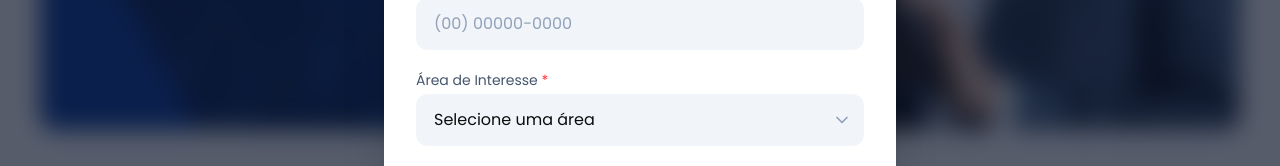
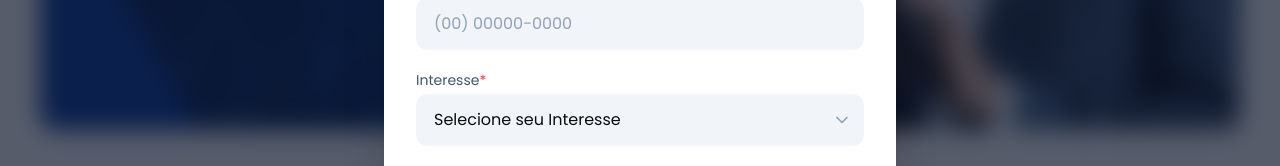
Before and after one commit to Peixotim/Site-Acelera-EAD, a Next.js app: page / in a window 1280 px wide. Both pictures are taken after a click on the button "Inscreva-se". Shown: the part 2106-2272 px from the top of the page. Built offline with nearby package versions, Linux system fonts and the light colour scheme.

Commit message:
feat: Altera os dados do modal

```diff
--- a/components/Modal/SubscriptionForm.tsx
+++ b/components/Modal/SubscriptionForm.tsx
@@ -13,13 +13,7 @@ interface SubscriptionFormProps {
 type FormStatus = "form" | "loading" | "success";
 
 const areasDeInteresse = [
-  "Arte, Moda e Música", "Ciências Agrárias e Veterinária", "Ciências Contábeis",
-  "Ciências Religiosas", "Ciências Sociais", "Coaching", "Comunicação Social",
-  "Educação Física", "Educação", "Empresarial", "Engenharia e Arquitetura",
-  "Esportes", "Estética", "Farmácia", "Fisioterapia", "Gastronomia",
-  "Gestão, Economia e Finanças", "Jurídico", "Logística", "Marketing", "MBA",
-  "Meio Ambiente", "Nutrição", "Psicologia", "Saúde e Bem-Estar",
-  "Segurança Pública", "Serviço Social", "T.I",
+  "Ser Parceiro","Saber Sobre Os Cursos"
 ];
 
 export default function SubscriptionForm({ onClose }: SubscriptionFormProps) {
@@ -113,10 +107,10 @@ export default function SubscriptionForm({ onClose }: SubscriptionFormProps) {
             <input type="tel" id="whatsapp" name="whatsapp" required className={inputStyle} placeholder="(00) 00000-0000" value={whatsapp} onChange={handleWhatsappChange} maxLength={16} />
           </div>
           <div>
-            <label htmlFor="interestArea" className="block text-sm font-medium text-slate-600 mb-1">Área de Interesse <span className="text-red-500">*</span></label>
+            <label htmlFor="interestArea" className="block text-sm font-medium text-slate-600 mb-1">Interesse <span className="text-red-500">*</span></label>
             <div className="relative">
               <select id="interestArea" name="interestArea" required defaultValue="" className={`w-full appearance-none ${inputStyle}`}>
-                <option value="" disabled>Selecione uma área</option>
+                <option value="" disabled>Selecione seu Interesse</option>
                 {areasDeInteresse.map((area) => (<option key={area} value={area}>{area}</option>))}
               </select>
               <div className="absolute inset-y-0 right-0 flex items-center px-3 pointer-events-none"><ChevronDown className="h-5 w-5 text-slate-400" /></div>
--- a/components/banner/page.tsx
+++ b/components/banner/page.tsx
@@ -77,13 +77,7 @@ interface SubscriptionFormProps {
 type FormStatus = "form" | "loading" | "success";
 
 const areasDeInteresse = [
-  "Arte, Moda e Música", "Ciências Agrárias e Veterinária", "Ciências Contábeis",
-  "Ciências Religiosas", "Ciências Sociais", "Coaching", "Comunicação Social",
-  "Educação Física", "Educação", "Empresarial", "Engenharia e Arquitetura",
-  "Esportes", "Estética", "Farmácia", "Fisioterapia", "Gastronomia",
-  "Gestão, Economia e Finanças", "Jurídico", "Logística", "Marketing", "MBA",
-  "Meio Ambiente", "Nutrição", "Psicologia", "Saúde e Bem-Estar",
-  "Segurança Pública", "Serviço Social", "T.I",
+"Ser Parceiro","Saber Sobre Os Cursos"
 ];
 
 function SubscriptionForm({ onClose }: SubscriptionFormProps) {
@@ -185,10 +179,10 @@ function SubscriptionForm({ onClose }: SubscriptionFormProps) {
                 <input type="tel" id="whatsapp" name="whatsapp" required className={inputStyle} placeholder="(00) 00000-0000" value={whatsapp} onChange={handleWhatsappChange} maxLength={16} />
             </div>
             <div>
-                <label htmlFor="interestArea" className="block text-sm font-medium text-slate-600 mb-1">Área de Interesse <span className="text-red-500">*</span></label>
+                <label htmlFor="interestArea" className="block text-sm font-medium text-slate-600 mb-1">Interesse<span className="text-red-500">*</span></label>
                 <div className="relative">
                     <select id="interestArea" name="interestArea" required defaultValue="" className={`w-full appearance-none ${inputStyle}`}>
-                        <option value="" disabled>Selecione uma área</option>
+                        <option value="" disabled>Selecione seu Interesse</option>
                         {areasDeInteresse.map((area) => (<option key={area} value={area}>{area}</option>))}
                     </select>
                     <div className="absolute inset-y-0 right-0 flex items-center px-3 pointer-events-none"><ChevronDown className="h-5 w-5 text-slate-400" /></div>
```
